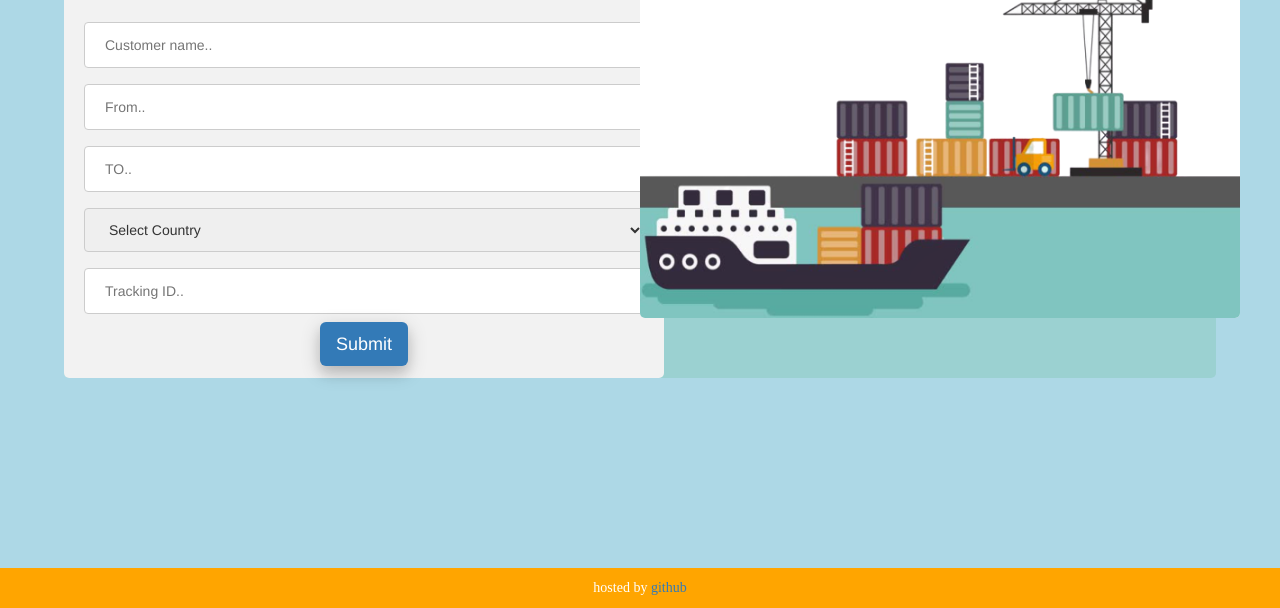
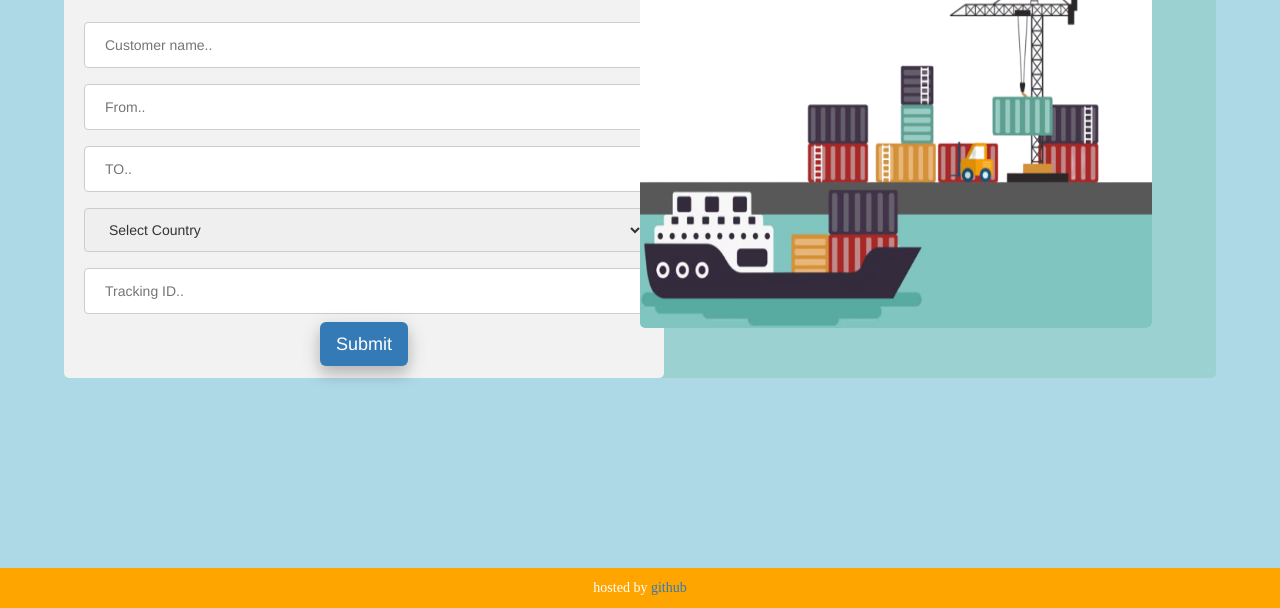
Before and after one commit to ankurvarma58/container_data_entry, a plain HTML site: page index.html in a window 1280 px wide. Shown: the part 192-800 px from the top of the page. Drawn offline with nearby package versions, Linux system fonts and the light colour scheme.

Commit message:
Update index.html

```diff
--- a/index.html
+++ b/index.html
@@ -58,7 +58,7 @@
   <script data-cfasync="false" type="text/javascript"
   src="scripts/form-submission-handler.js"></script>
         </div>
-        <img src="images/cointainer.png" alt="cointainer" width="600" height="350">
+        <img src="images/cointainer.png" alt="cointainer" width="40%" height="45%">
     </div>
     <div class="footer">
         <p>hosted by <a href="https://github.com/ankurvarma58" target="_blank">github</a></p>
```
